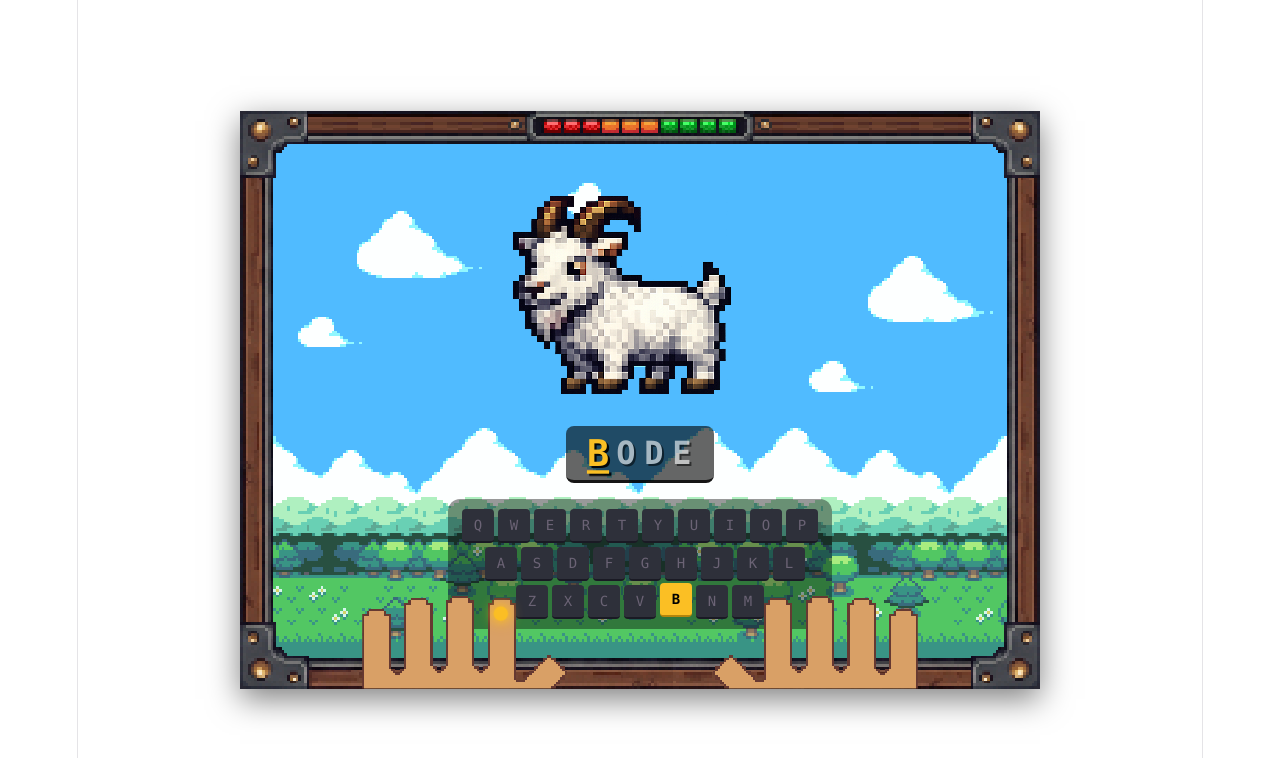
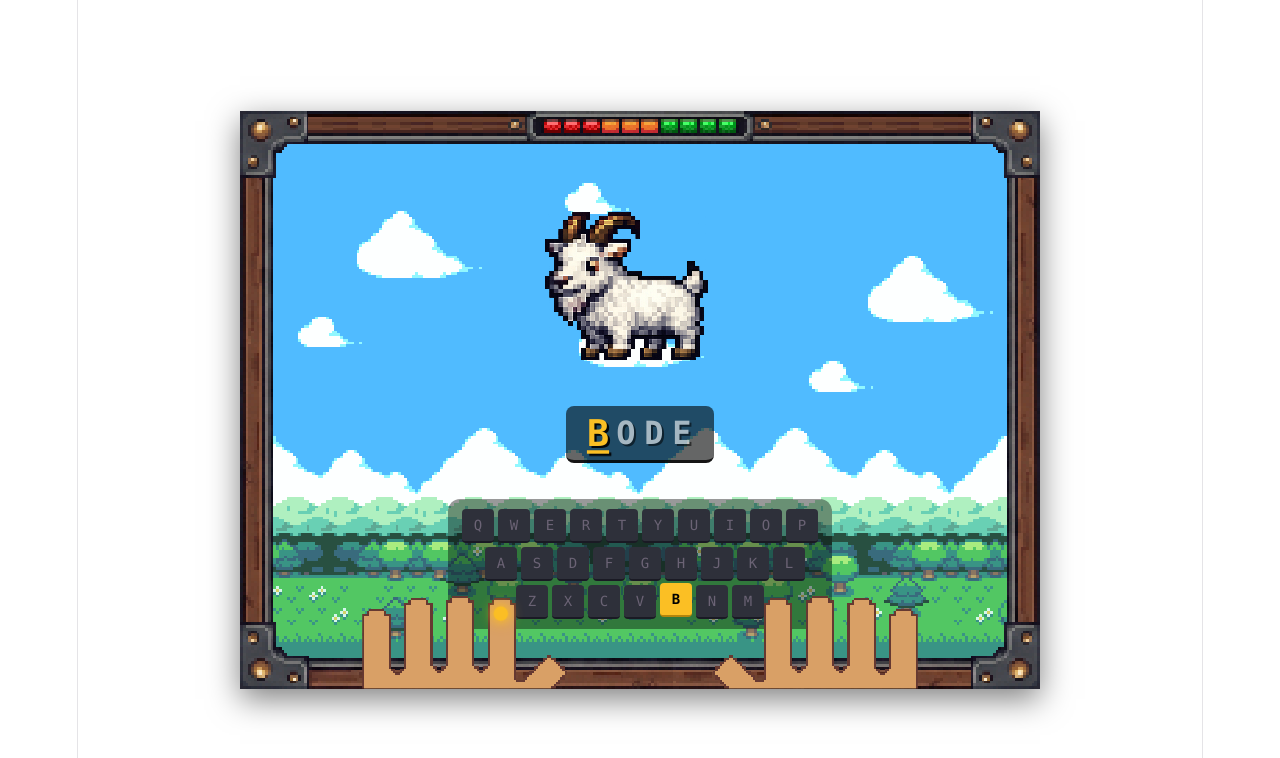
Before and after one commit to lucasdlima/vaqueiro_aprendiz, a React (Vite) app: page / in a window 1280 px wide. Shown: the top 758 px of the page. Built offline with nearby package versions, Linux system fonts and the light colour scheme.

Commit message:
style: adjust margins and max-width for animal and word input components

```diff
--- a/src/components/animal/Animal.css
+++ b/src/components/animal/Animal.css
@@ -2,11 +2,13 @@
   display: inline-flex;
   justify-content: center;
   align-items: center;
+  margin-top: 0px; /* Menos margem no topo */
+  margin-bottom: 0px;
 }
 
 .pixel-art-image {
   /* Mantém os pixels 100% nítidos */
   image-rendering: pixelated;
-  max-width: 40%;
+  max-width: 30%;
   height: auto;
 }
--- a/src/components/word-input/WordInput.css
+++ b/src/components/word-input/WordInput.css
@@ -6,7 +6,8 @@
   padding: 8px 20px;
   background-color: rgba(0, 0, 0, 0.6);
   border-radius: 8px; /* Cantos um pouco mais retos para combinar com pixel art */
-  margin-top: 10px; /* Menos margem no topo */
+  margin-top: 0px; /* Menos margem no topo */
+  margin-bottom: 20px;
   border-bottom: 3px solid rgba(0, 0, 0, 0.8); /* Um efeitinho 3D na caixa */
 }
 
```
